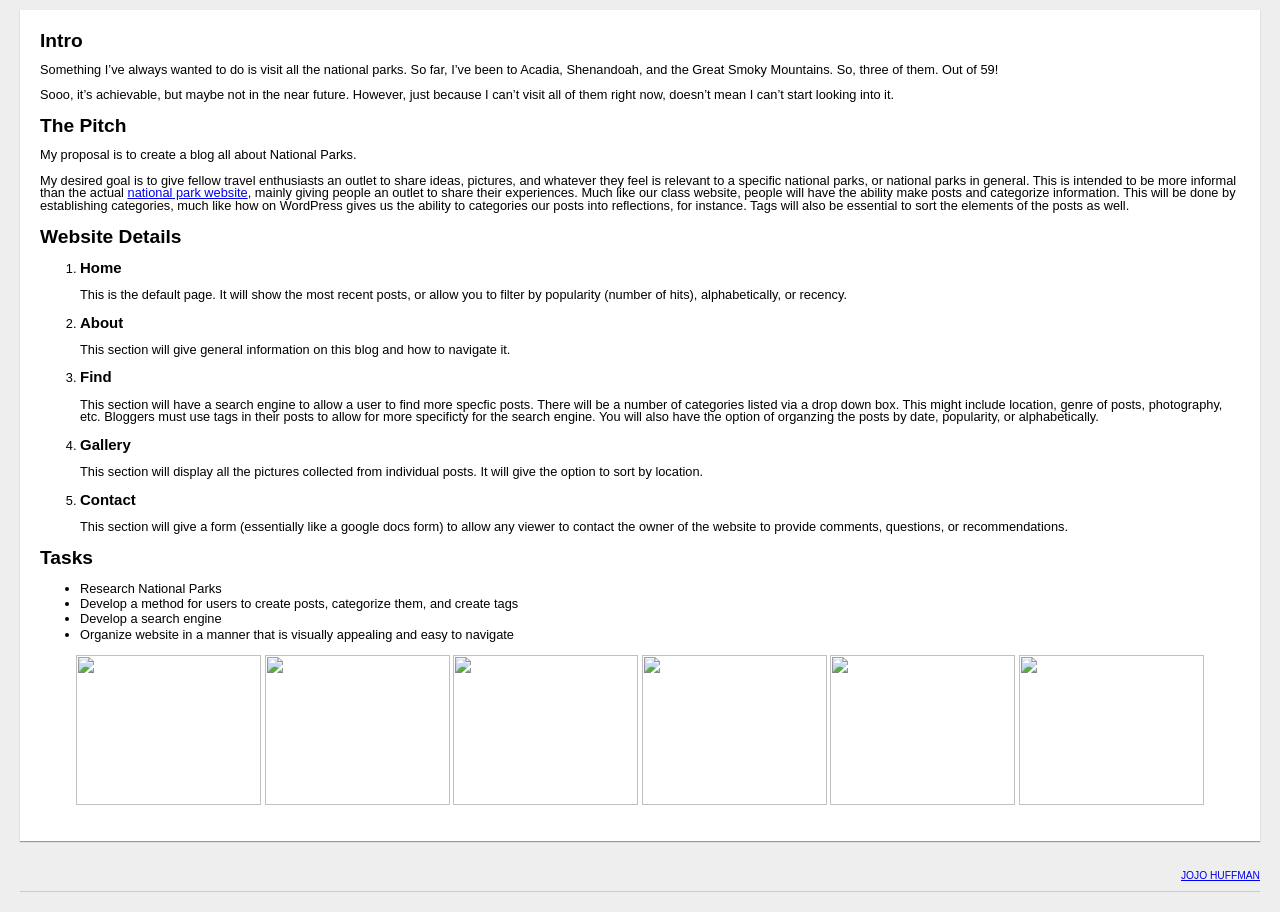
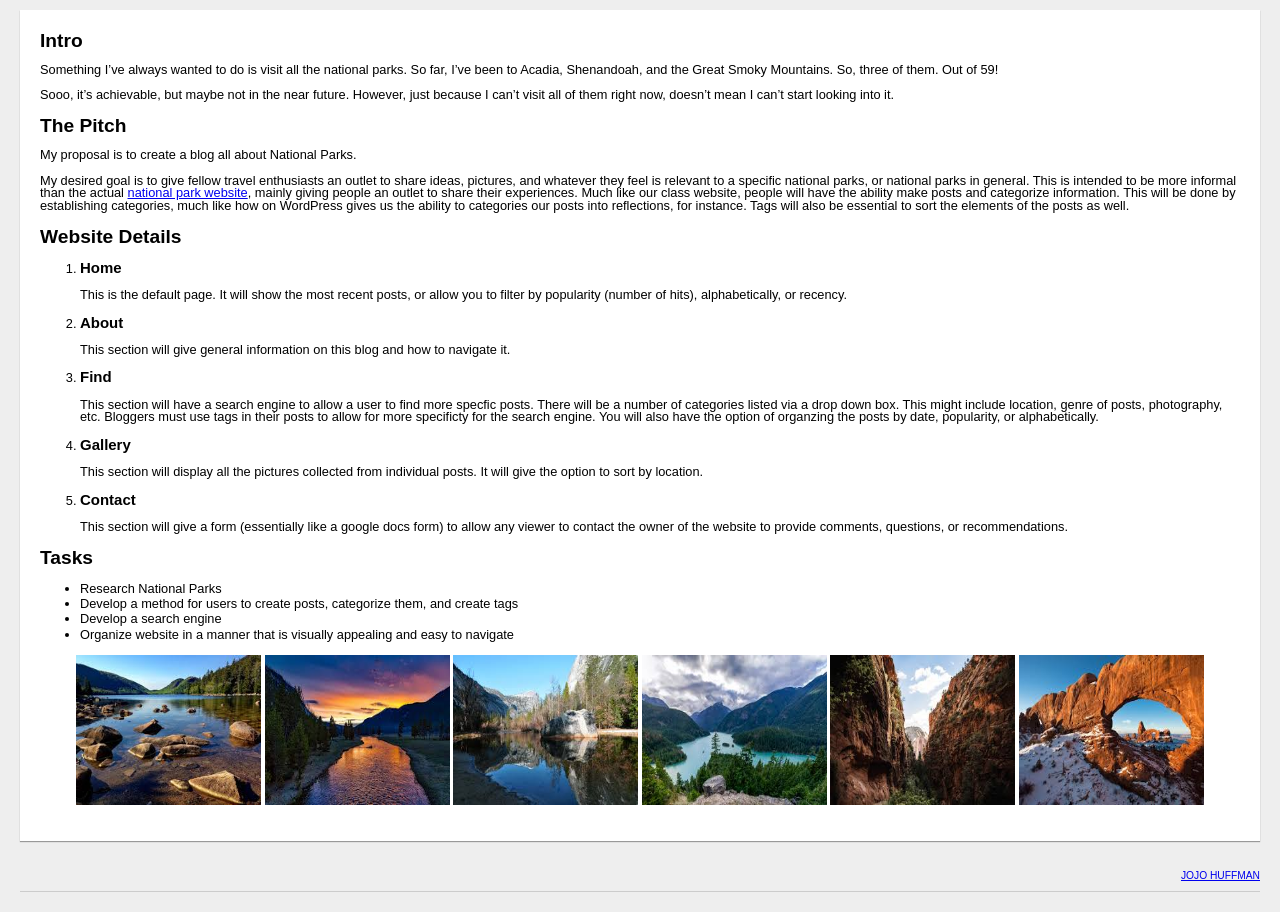
Before and after one commit to jnh41/HTML-CSS-Project, a plain HTML site: page index.html in a window 1280 px wide. Shown: the part 145-1057 px from the top of the page. Drawn offline with Linux system fonts and the light colour scheme.

Commit message:
Image Corrections 11/7
Rewriting the image pathway

```diff
--- a/index.html
+++ b/index.html
@@ -79,12 +79,12 @@ Much like our class website, people will have the ability make posts and categor
     </li>
   </ul>
   <p align="center">
-      <img src= "Images/acadia.jpeg" width="185" height="150/">
-      <img src= "Images/yellowstone.jpeg" width="185" height="150/">
-      <img src= "Images/yosemite.jpeg" width="185" height="150/">
-      <img src= "Images/glacier.jpeg" width="185" height="150/">
-      <img src= "Images/zion.jpeg" width="185" height="150/">
-      <img src= "Images/arches.jpeg" width="185" height="150/">
+      <img src= "acadia.jpeg" width="185" height="150/">
+      <img src= "yellowstone.jpeg" width="185" height="150/">
+      <img src= "yosemite.jpeg" width="185" height="150/">
+      <img src= "glacier.jpeg" width="185" height="150/">
+      <img src= "zion.jpeg" width="185" height="150/">
+      <img src= "arches.jpeg" width="185" height="150/">
     </p>
 		</div>
 		<div id="footer">
```
